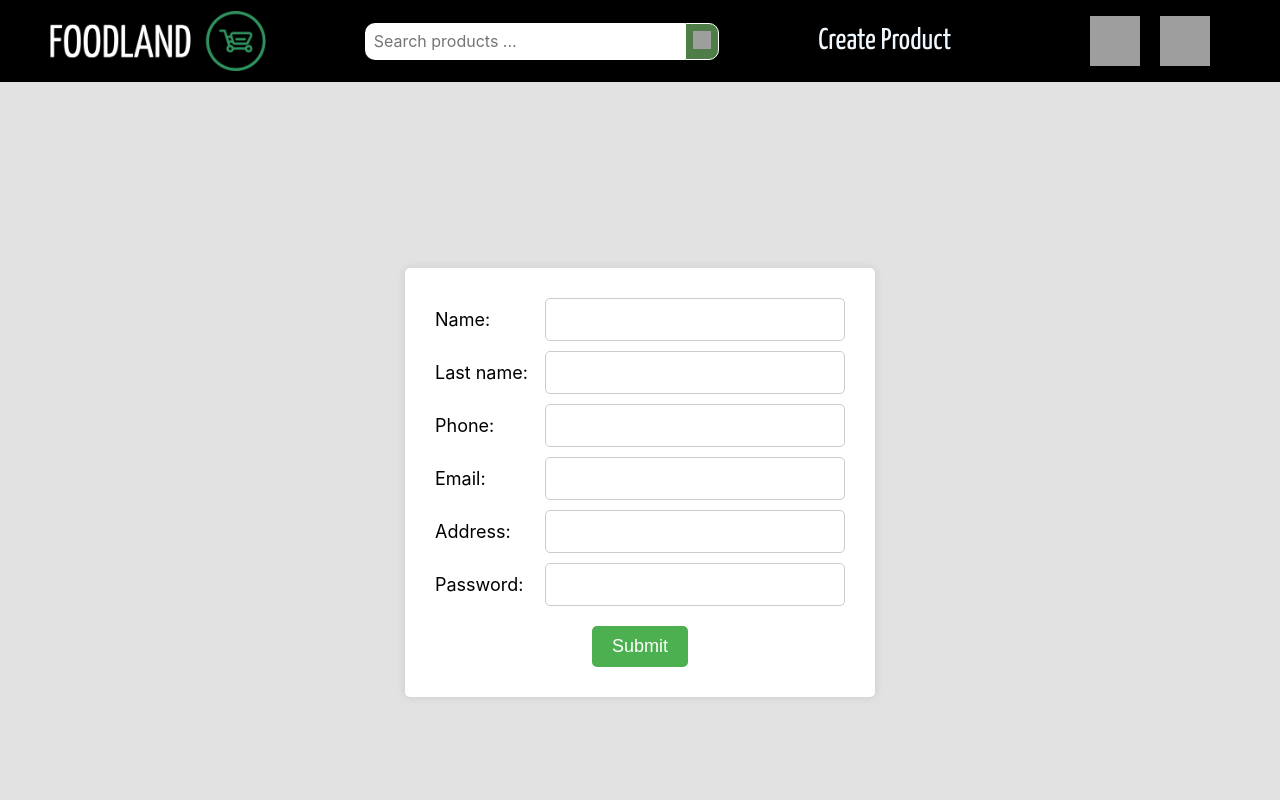
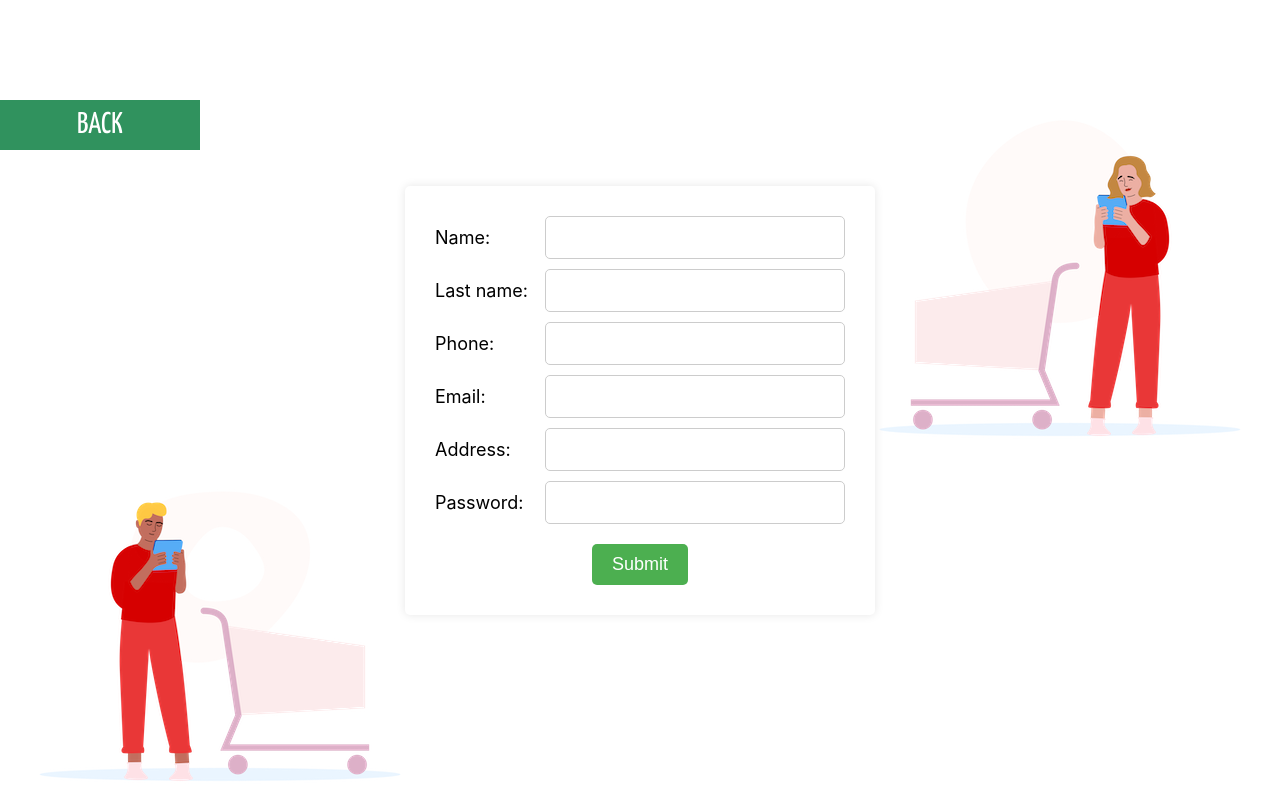
Before and after one commit to mateo-mugnaini/FOODLAND, a React (Create React App) app in the folder client/: page /register in a window 1280 px wide. Shown: the top 800 px of the page. Built offline with nearby package versions, Linux system fonts and the light colour scheme; grey boxes are pictures that could not be loaded; the HTML template or start-up script is replaced by a standard one.

Commit message:
Arreglos en el css

```diff
--- a/client/src/App.js
+++ b/client/src/App.js
@@ -16,7 +16,10 @@ function App() {
   const location = useLocation();
   return (
     <div className="App">
-      {location?.pathname === "/login" ? null : <NavBar />}
+      {location?.pathname === "/login" ||
+      location?.pathname === "/register" ? null : (
+        <NavBar />
+      )}
 
       <Routes>
         {/* -----------------Routes generals -----------------*/}
--- a/client/src/Components/FormCreateProduct/FormCreateProduct.css
+++ b/client/src/Components/FormCreateProduct/FormCreateProduct.css
@@ -37,21 +37,23 @@
   }
 
   .input {
-    font-size: 20px;
-    border: 2px black solid;
-    border-radius: 20px;
+    padding: 10px;
+    font-size: 18px;
+    border-radius: 5px;
+    border: 1px solid #ccc;
     width: 300px;
-    text-align: center;
-    gap: 5px;
+    max-width: 100%;
+    margin-bottom: 10px;
   }
 
   .inputDescription{
-    font-size: 20px;
-    border: 2px black solid;
-    border-radius: 20px;
+    padding: 10px;
+    font-size: 18px;
+    border-radius: 5px;
+    border: 1px solid #ccc;
     width: 940px;
     height: 200px;
-    text-align: center;
+    text-align: justify;
     gap: 5px;
   }
 
@@ -94,11 +96,12 @@
     width: 400px;
 }
 
-.errorFormCP{
+.errorFormCP {
+  position: fixed ;
   color: red;
   font-size: 15px;
-  margin-top: -10px;
-  margin-bottom: -20px;
+  text-align: center;
+  margin-top: 72px;
 }
 
 .btnHomeContainer{
@@ -106,7 +109,6 @@
   position: relative;
   top: -110px;
   left: -172px;
-  /* text-decoration: none; */
 }
 
 .btnHome{
@@ -117,4 +119,9 @@
   font-size: 30px;
   font-family: "Yanone Kaffeesatz";
   color: white;
+  cursor: pointer;
 }
+
+.btnHome:hover {
+  background-color: #29b66b;
+}
--- a/client/src/Views/Login/signinScreen.css
+++ b/client/src/Views/Login/signinScreen.css
@@ -1,26 +1,3 @@
-/* .formLogin {
-	max-width: 25rem;
-	margin: 0 auto;
-}
-.formLogin > div {
-	display: flex;
-	flex-direction: column;
-	margin: 1rem;
-}
-.formLogin label {
-	margin: 1rem 0;
-}
-
-input:hover, button:hover{
-	border: 0.1rem #404040 solid
-}
-button.primary{
-	cursor: pointer;
-    background-color: #f0c040;
-	padding: 0.2rem
-} */
-
-
 .loginContasiner {
 	display: flex;
 	justify-content: center;
@@ -97,3 +74,10 @@ button.primary{
 	top: 100px  ;
 	transform: scaleX(-1);
 }
+
+
+.btnHomeRegisterContainer{
+    position: absolute;
+    top: 100px;
+    left: 0;
+}
--- a/client/src/Views/Login/signinScreen.jsx
+++ b/client/src/Views/Login/signinScreen.jsx
@@ -17,6 +17,11 @@ export default function SigninScreen() {
 
   return (
     <div className='loginContasiner'>
+            <div className="btnHomeRegisterContainer">
+        <Link to="/">
+          <button className="btnHome">HOME</button>
+        </Link>
+      </div>
       <form className="formLogin" onSubmit={submitHandler}>
         <div>
           <h1>Sign In</h1>
--- a/client/src/Views/Register/Register.css
+++ b/client/src/Views/Register/Register.css
@@ -2,5 +2,22 @@
     display: flex;
     justify-content: center;
     height: 100vh;
-    background-color: rgba(216, 216, 216, 0.748);
 }
+
+.btnHomeRegisterContainer{
+    position: absolute;
+    top: 100px;
+    left: 0;
+}
+
+.imgARegister{
+    position: absolute;
+	left: 20px;
+    bottom: 0;
+}
+.imgBRegister{
+	position: absolute;
+	right: 20px;
+	top: 100px  ;
+	transform: scaleX(-1);
+}
--- a/client/src/Views/Register/Register.jsx
+++ b/client/src/Views/Register/Register.jsx
@@ -1,16 +1,33 @@
 import React from "react";
-        /* ----------------------- STYLES -----------------------*/
-import "../Register/Register.css"
-        /* ----------------------- COMPONENTS -----------------------*/
+import { Link } from 'react-router-dom';
+import img1 from "../../Imgs/LogIn-Registro/Img1.png"
+import img2 from "../../Imgs/LogIn-Registro/Img2.png"
+
+
+/* ----------------------- STYLES -----------------------*/
+import "../Register/Register.css";
+/* ----------------------- COMPONENTS -----------------------*/
 import FormRegister from "../../Components/FormRegisterUser/FormRegister";
 
 const UserRegister = () => {
+  const imgA = img1
+  const imgB = img2
+  return (
+    <div className="registerContainer">
+      <div className="btnHomeRegisterContainer">
+        <Link to="/login">
+          <button className="btnHome">BACK</button>
+        </Link>
+      </div>
+      <div>
+      <FormRegister />
+      </div>
+      <div>
+        <img className='imgARegister' src={imgA} alt="" />
+        <img className='imgBRegister'  src={imgB} alt="" />
+      </div>
+    </div>
+  );
+};
 
-    return (
-        <div className="registerContainer">
-            <FormRegister/>
-        </div>
-    )
-}
-
-export default UserRegister
+export default UserRegister;
```
